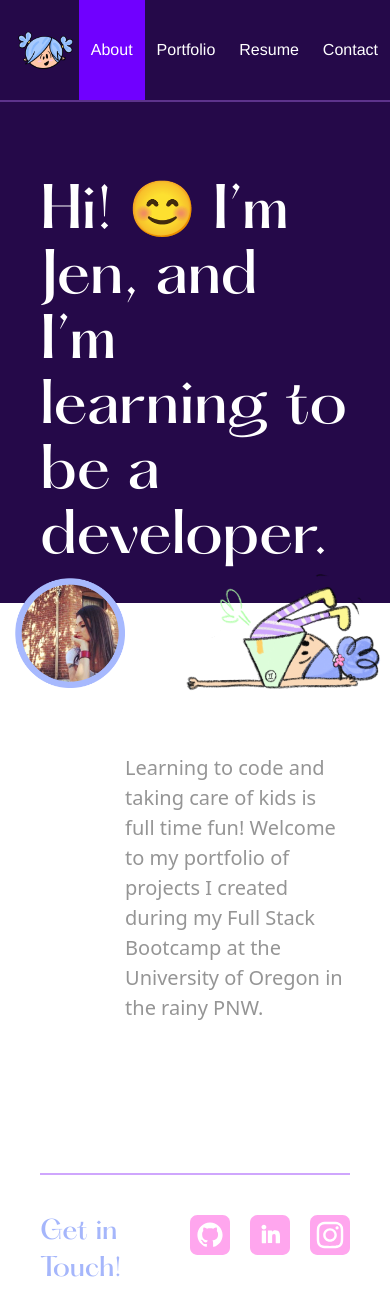
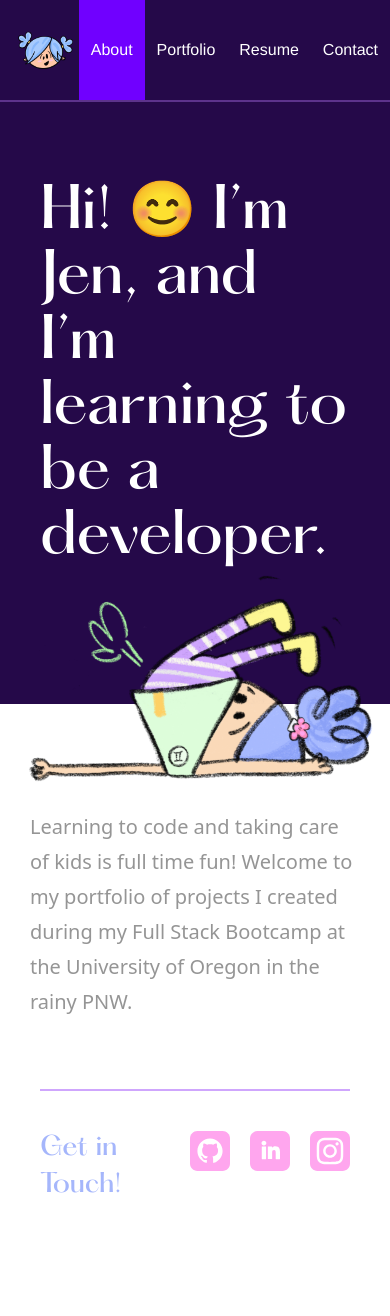
Before and after one commit to pherpat/React-Portfolio, a React (Create React App) app: page / in a window 390 px wide. Shown: the top 1316 px of the page. After the commit the page ends 1246 px from the top, so only its background shows below. Built offline with nearby package versions, Linux system fonts and the light colour scheme.

Commit message:
Media queries.

```diff
--- a/src/styles/About.css
+++ b/src/styles/About.css
@@ -36,6 +36,7 @@
   max-width: 380px;
   margin-top: -25px;
   padding-left: 15px;
+
 }
 
 .aboutFlex {
@@ -57,26 +58,39 @@
 /*--- Responsive - Media Queries ---*/
 @media screen and (max-width: 1080px) {
   .toots {
-    max-width: 500px;
+    max-width: 450px;
   }
-
+  .aboutText {
+    font-size: 22px;
+    line-height: 35px;
+    padding-top: 105px;
+  }
 }
 
 /*--- Mobile queries ---*/
-@media screen and (max-width: 620px) {
+@media screen and (max-width: 670px) {
   .toots {
-    max-width: 220px;
+    max-width: 400px;
     padding-top: 40px;
     bottom: -100px;
   }
   .aboutText {
     font-size: 20px;
-    color: #959595;
-    line-height: 30px;
-    padding-top: 150px;
+    padding-top: 75px;
+    max-width: 100%;
+    padding-right: 0px;
   }
   .aboutHeader {
     font-size: 55px !important;
     line-height: 65px;
+
+  }
+  .aboutFlex {
+    display: block;
+    padding: 30px;
+    margin-right: 50px;
+  }
+  .jenn {
+     display: none;
   }
 }
--- a/src/styles/App.css
+++ b/src/styles/App.css
@@ -20,9 +20,3 @@ p {
   max-width: 1200px;
   margin: auto;
 }
-
-/*--- Mobile queries ---*/
-@media screen and (max-width: 620px) {
-
-
-}
```
